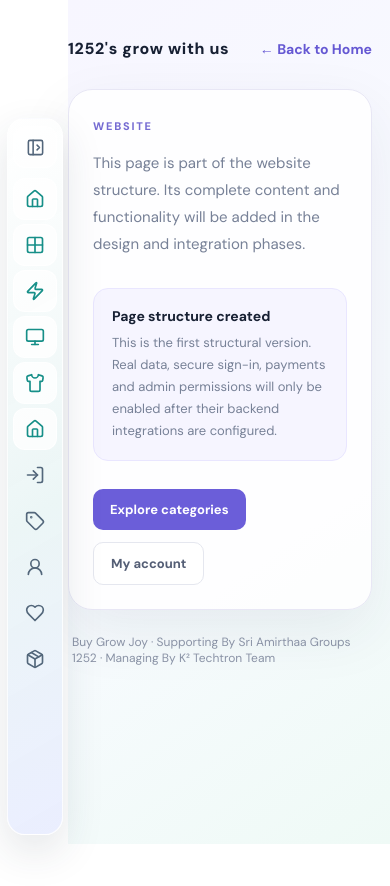
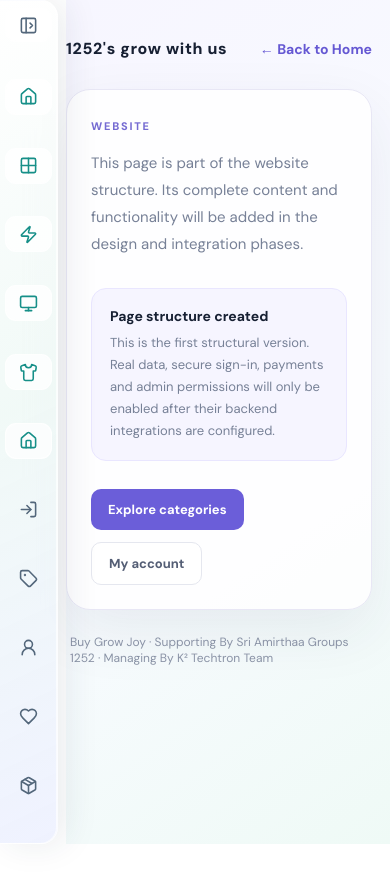
Before and after one commit to eprojects1252/1252-s-grow-with-us, a Next.js app: page / in a window 390 px wide. Shown: the top 886 px of the page. Built offline with nearby package versions, Linux system fonts and the light colour scheme.

Commit message:
Position glass sidebar at page top with compact aligned non-scroll icons and two logo columns

```diff
--- a/app/globals.css
+++ b/app/globals.css
@@ -337,3 +337,47 @@ body{padding-left:78px}
 
 /* The shared sidebar reserves one consistent gutter; avoid a second nested main gutter. */
 main,main:has(.store-sidebar-expanded){padding-left:0!important}
+
+
+/* Final shared sidebar placement: flush with the page top, compact and non-scrollable. */
+.website-switcher{grid-template-columns:repeat(2,minmax(0,1fr))!important}
+.global-store-sidebar{
+  position:fixed;z-index:700;left:0;top:0;bottom:0;
+  width:62px;display:flex;flex-direction:column;gap:5px;
+  padding:8px 6px;overflow:hidden;overscroll-behavior:none;touch-action:manipulation;
+  border:1px solid #ffffffb8;border-left:0;border-radius:0 19px 19px 0;
+  background:linear-gradient(155deg,#ffffffa8 0%,#eaf7f3a8 48%,#e9edffb8 100%);
+  backdrop-filter:blur(28px) saturate(1.55);-webkit-backdrop-filter:blur(28px) saturate(1.55);
+  box-shadow:8px 0 34px #24364a18, inset -1px 0 #ffffffa8;
+  transition:width .34s cubic-bezier(.22,.75,.25,1),background .25s ease,box-shadow .25s ease;
+}
+.global-store-sidebar-expanded{width:224px}
+.global-sidebar-expand{flex:0 0 36px;min-height:36px;width:100%;display:flex;align-items:center;justify-content:center;gap:10px;padding:0 7px;border:1px solid #ffffffb8;border-radius:11px;background:#ffffffa8;color:#53677b;cursor:pointer;touch-action:manipulation}
+.global-store-sidebar-expanded .global-sidebar-expand{justify-content:flex-start;padding:0 10px}
+.global-sidebar-links{
+  flex:1;min-height:0;display:flex;flex-direction:column;justify-content:space-evenly;gap:1px;
+  overflow:hidden;overscroll-behavior:none;touch-action:manipulation;scrollbar-width:none;
+}
+.global-sidebar-links::-webkit-scrollbar{display:none}
+.global-sidebar-link{
+  flex:0 1 38px;min-height:31px;max-height:42px;width:100%;min-width:0;
+  display:flex;align-items:center;justify-content:center;gap:10px;padding:3px 4px;
+  border:1px solid transparent;border-radius:11px;background:transparent;color:#53677b;
+  cursor:pointer;white-space:nowrap;touch-action:manipulation;
+}
+.global-sidebar-link>svg{width:19px;height:19px;flex:0 0 19px}
+.global-store-sidebar-expanded .global-sidebar-link{flex:0 1 38px;justify-content:flex-start;padding:3px 9px}
+.global-sidebar-link span{display:none;font-size:11px;font-weight:700}
+.global-store-sidebar-expanded .global-sidebar-link span{display:block}
+.global-sidebar-link i{display:none!important}
+.global-sidebar-link:hover,.global-sidebar-link.is-active{background:#ffffffbd;border-color:#ffffffd9;color:#168f88}
+body{padding-left:78px}
+@media(max-width:650px){
+  .global-store-sidebar{left:0;top:0;bottom:0;width:58px;padding:7px 5px;gap:4px;border-radius:0 17px 17px 0}
+  .global-store-sidebar-expanded{width:min(218px,calc(100vw - 8px))}
+  .global-sidebar-expand{flex-basis:34px;min-height:34px}
+  .global-sidebar-links{gap:0}
+  .global-sidebar-link{flex-basis:36px;min-height:30px}
+  body{padding-left:66px}
+}
+@media(prefers-reduced-motion:reduce){.global-store-sidebar{transition:none!important}}
```
